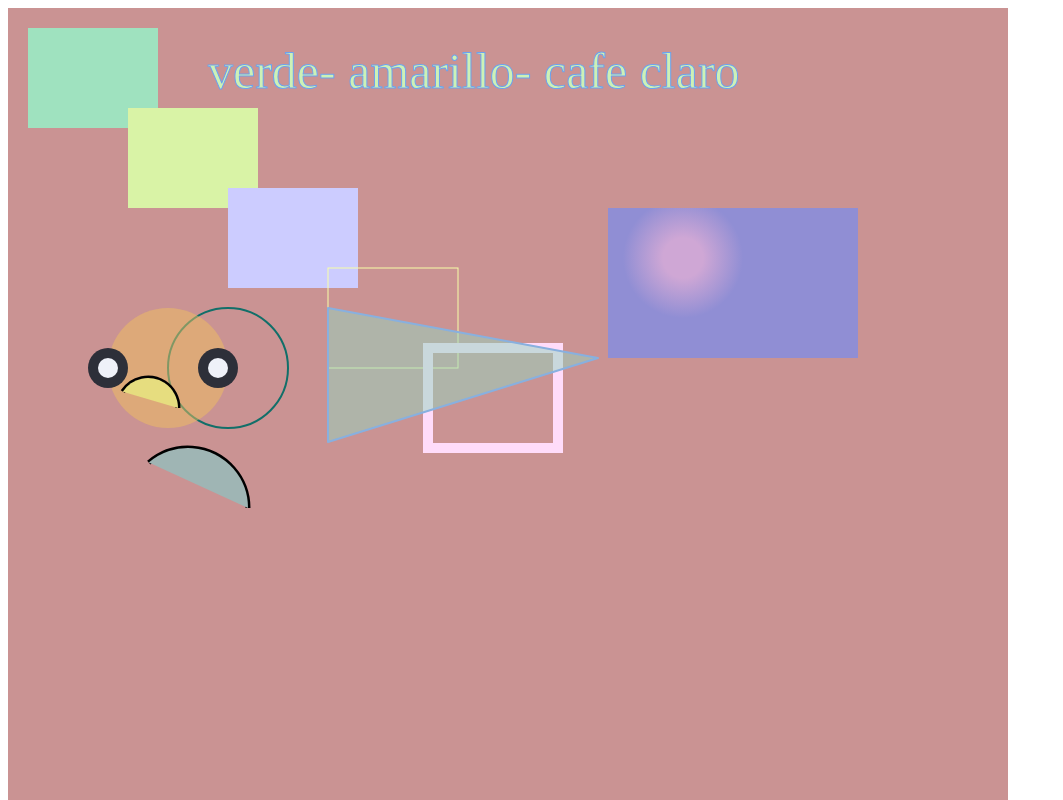
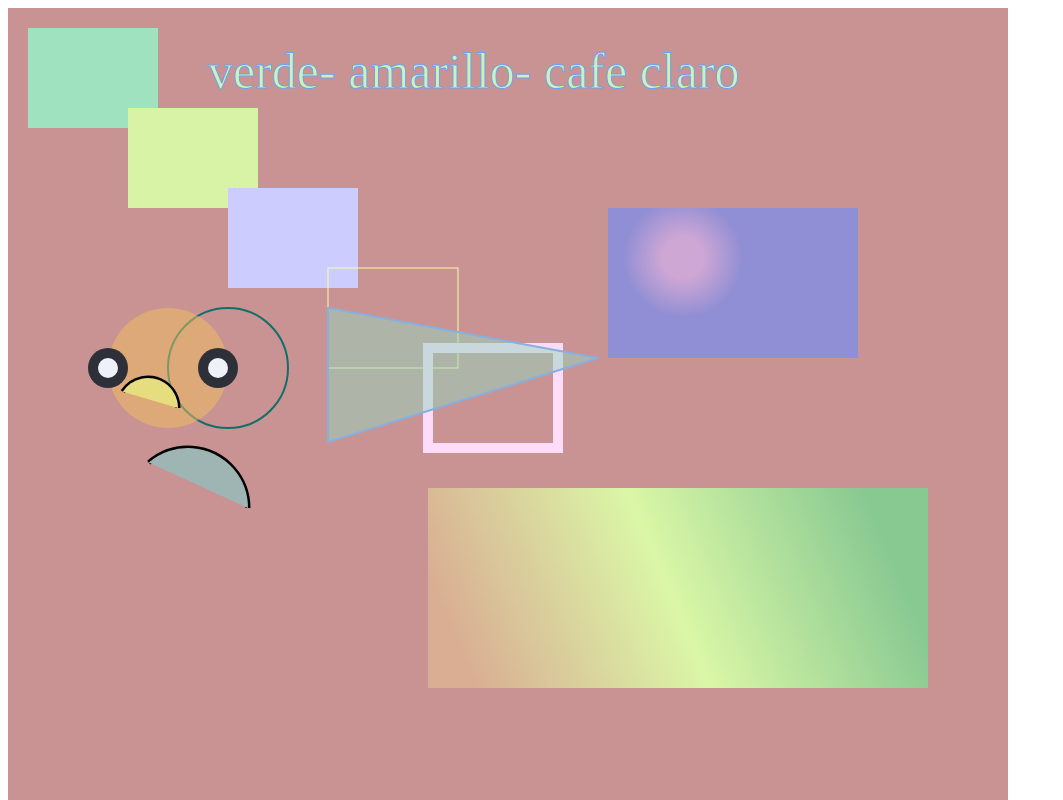
Before and after one commit to ZDyIg/TTB, a plain HTML site: page index.html in a window 1280 px wide. Shown: the top 800 px of the page, without its empty margins (0-1063 px from the left). Drawn offline with Linux system fonts and the light colour scheme.

Commit message:
7.createLinearGradient,addColorStop,fillRect

```diff
--- a/index.html
+++ b/index.html
@@ -112,6 +112,19 @@
 
 
 
+      const grdL = context.createLinearGradient(650, 0, 250, 170);
+      grdL.addColorStop(0, "rgb(136, 201, 146)");
+      grdL.addColorStop(0.5, "rgb(218, 247, 166)");
+      grdL.addColorStop(1, "rgb(217, 174, 147)");
+
+      context.fillStyle = grdL;
+      context.fillRect(420,480,500,200);
+
+
+
+
+
+
 
 
 
```
